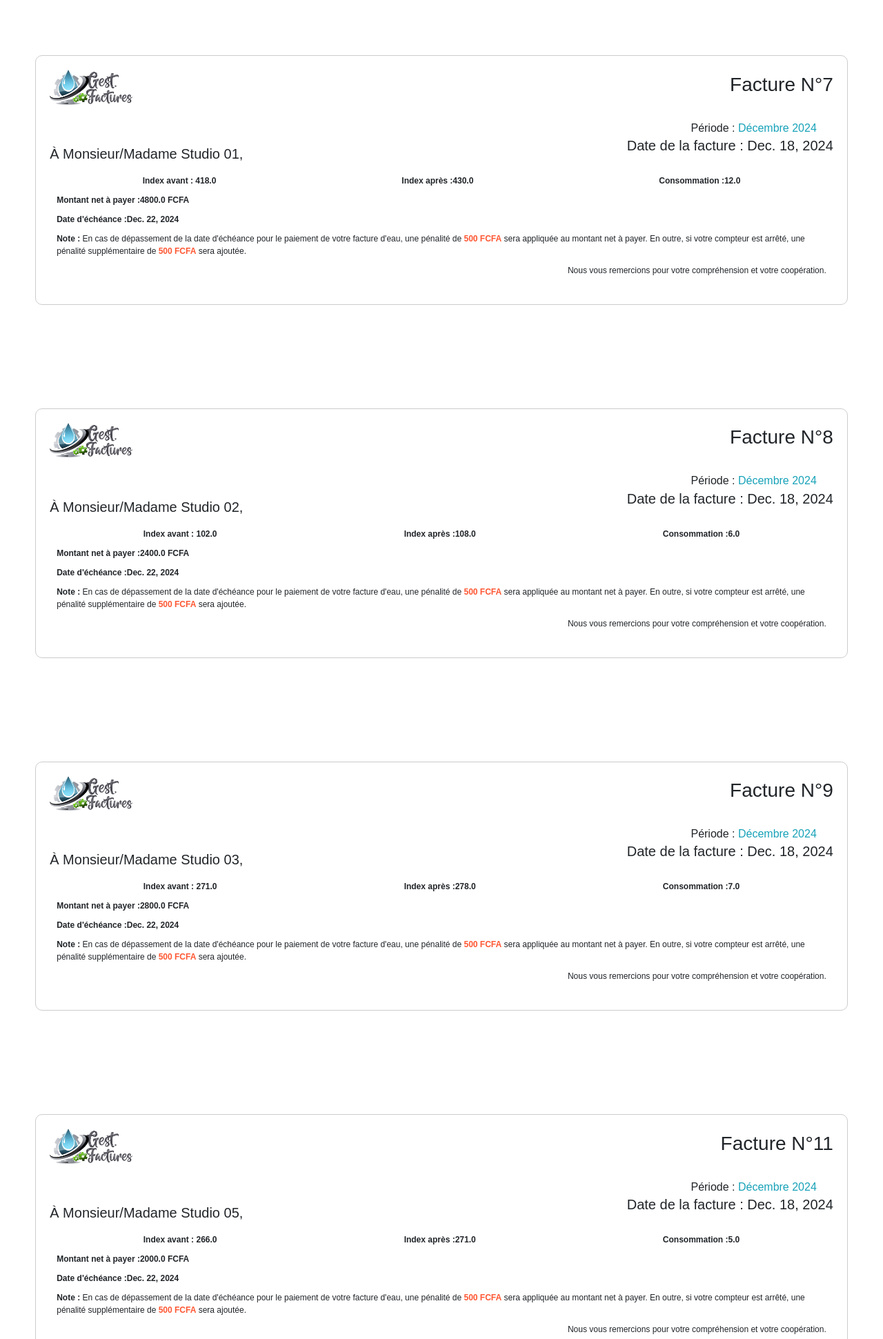
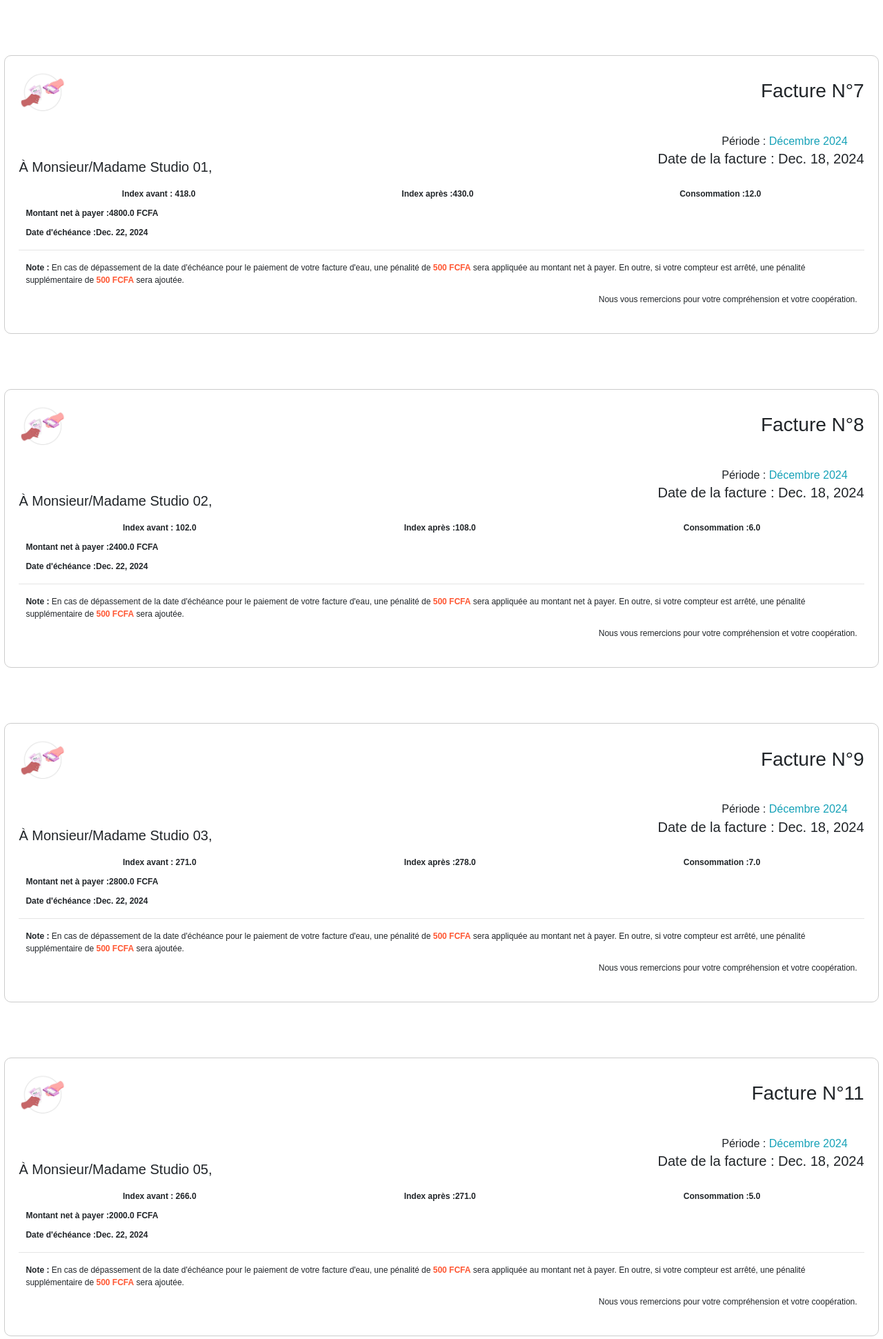
Before and after one commit to SteveJor/GestFacture, a Django app: template Factures/templates/facture_template.html in a window 1280 px wide. Shown: the top 1941 px of the page at 69% size. Run offline with Django 5.2, Linux system fonts and the light colour scheme; the template is opened without the code that fills it: values that come from a table or form of the project are taken from there, others are empty; data comes from the database, SQL or seed files in the repository; both versions use the stored data as it was after the commit; some libraries are stand-ins or nearby versions.

Commit message:
Modifiaction du style des factures

```diff
--- a/Factures/templates/facture_template.html
+++ b/Factures/templates/facture_template.html
@@ -13,18 +13,29 @@
             color: #FF5733; /* Couleur ergonomique pour les pénalités */
             font-weight: bold;
         }
+        .facture {
+            width: 99%;
+            border: 1px solid #ccc;
+            padding: 20px;
+            border-radius: 10px;
+        }
+        .logo {
+            width: 70px;
+            height: auto;
+        }
     </style>
 </head>
 <body>
 {% for facture in factures %}
-    <div class="facture" style="margin-bottom: 150px;">
+    <div class="facture" style="margin-bottom: 50px;">
         <div class="header">
-            <img src="{% static 'img/LogoFacture.jpg' %}" alt="Logo" class="logo">
+            <img src="{% static 'img/image1.jpg' %}" alt="Logo" class="logo">
             <h3>Facture N°{{ facture.id }}</h3>
         </div>
 
         <h6 class="m-4 position-relative" style="text-align: end; font-weight: lighter;">Période
             : <span class="text-info">{{ facture.periode }}</span></h6>
+
         <h5 style="text-align: end; font-weight: lighter;">Date de la facture : {{ facture.date_facture }}</h5>
 
         <h5>À Monsieur/Madame {{ facture.releve.compteur.abonnee }},</h5>
@@ -36,6 +47,8 @@
         <div class="details" style="margin-top: -20px">
             <p style="text-align: left;"><strong>Montant net à payer :{{ facture.montant_total }} FCFA</strong></p>
             <p style="text-align: left;"><strong>Date d'échéance :{{ facture.date_echeance }}</strong></p>
+        <hr/>
+
             <p><strong>Note :</strong> En cas de dépassement de la date d'échéance pour le paiement de votre facture
                 d'eau, une pénalité de <span class="penalite">500 FCFA</span> sera appliquée au montant net à payer. En
                 outre, si votre compteur est arrêté, une pénalité supplémentaire de <span
```
Also changed, not shown: Factures/static/img/Image1.jpg (added), db.sqlite3.
